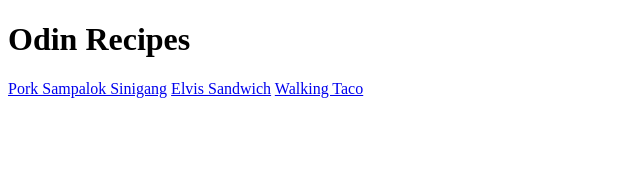
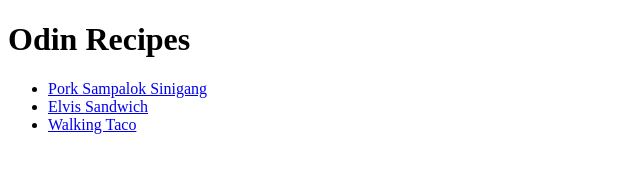
Before and after one commit to friekuy/odin-recipes, a plain HTML site: page index.html in a window 1280 px wide. Shown: the whole page, without its empty margins (0-640 px from the left). Drawn offline with Linux system fonts and the light colour scheme.

Commit message:
Move index page recipe links inside unordered list

```diff
--- a/index.html
+++ b/index.html
@@ -7,8 +7,10 @@
 
     <body>
         <h1>Odin Recipes</h1>
-        <a href="recipes/sinigang.html">Pork Sampalok Sinigang</a>
-        <a href="recipes/elvis-sandwich.html">Elvis Sandwich</a>
-        <a href="recipes/walking-taco.html">Walking Taco</a>
+        <ul>
+            <li><a href="recipes/sinigang.html">Pork Sampalok Sinigang</a></li>
+            <li><a href="recipes/elvis-sandwich.html">Elvis Sandwich</a></li>
+            <li><a href="recipes/walking-taco.html">Walking Taco</a></li>
+        </ul>
     </body>
 </html>
```
